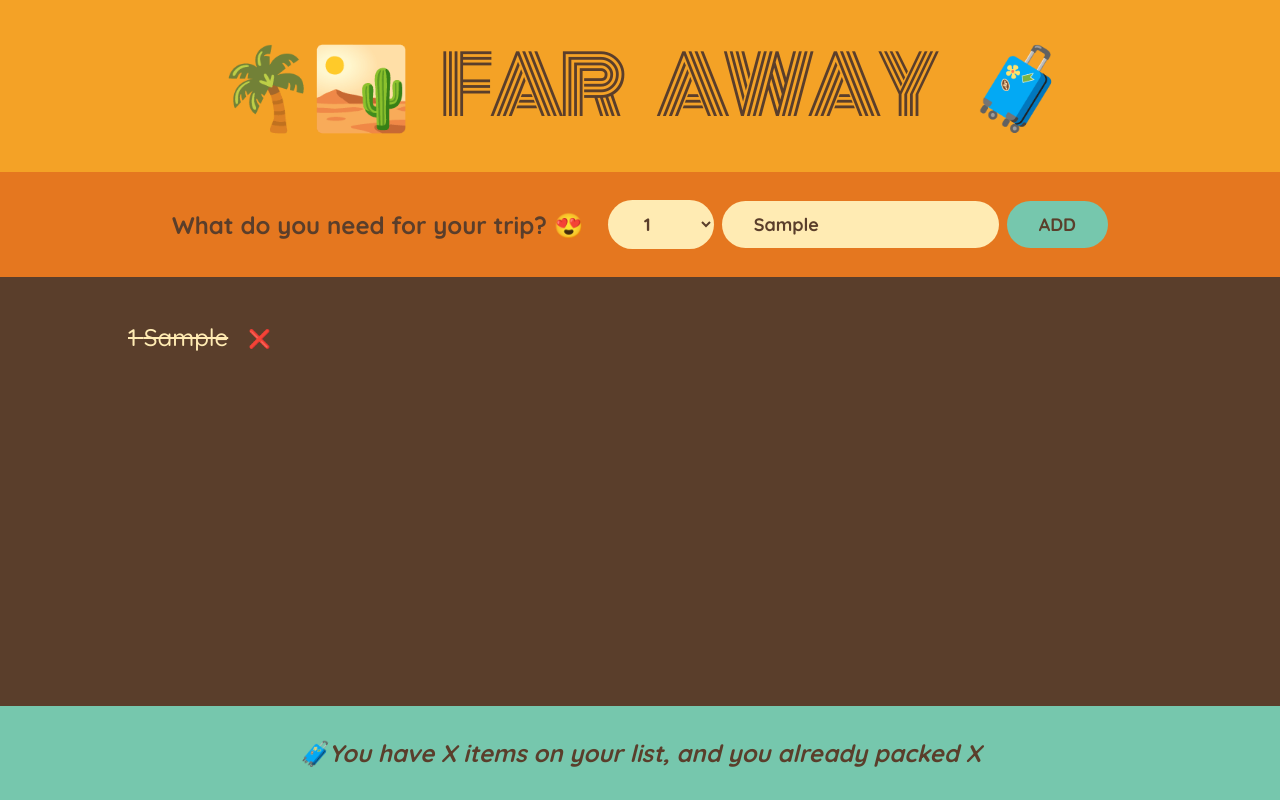
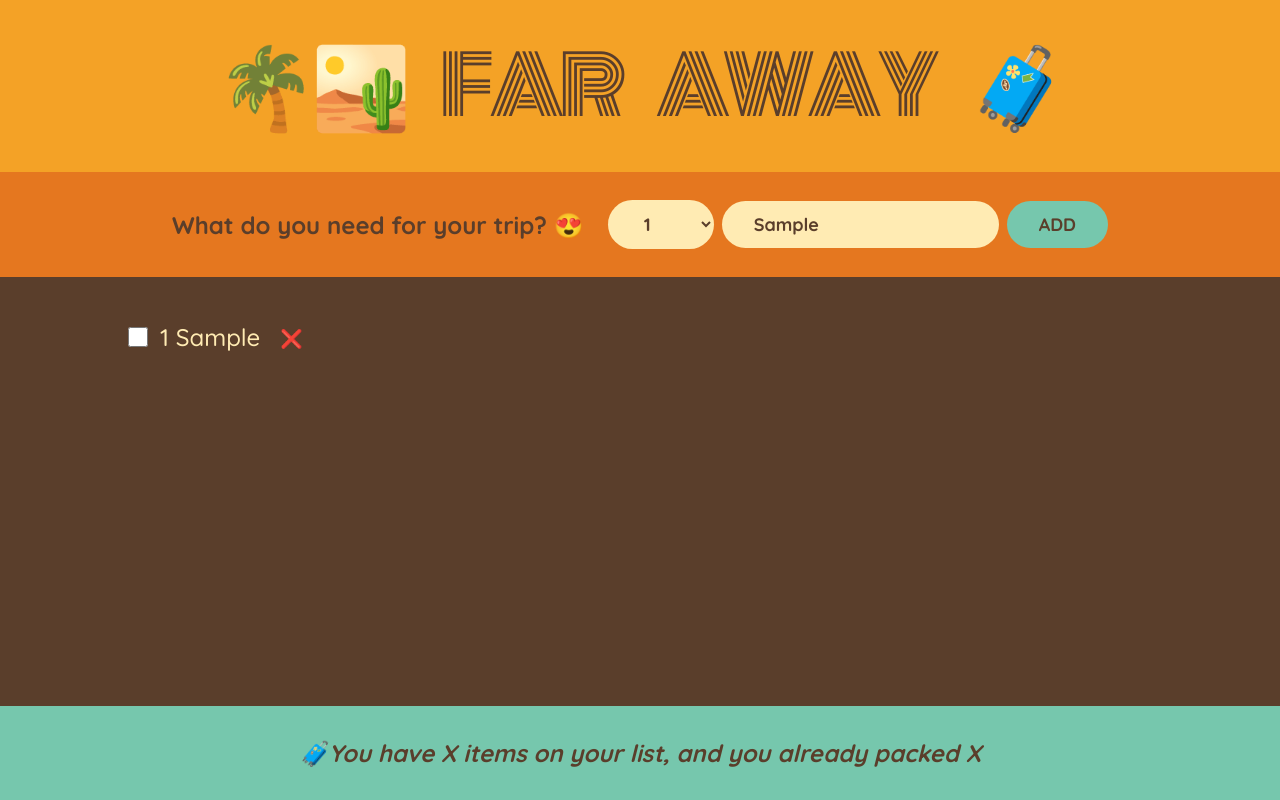
Before and after one commit to fatemeh-khoshkam/miniReactProjects, a React (Create React App) app in the folder 04-travel-list/: page / in a window 1280 px wide. Both pictures are taken after typing "Sample" into the empty fields and a click on the button "ADD". Built offline with nearby package versions, Linux system fonts and the light colour scheme.

Commit message:
toggling items

```diff
--- a/04-travel-list/src/App.js
+++ b/04-travel-list/src/App.js
@@ -16,11 +16,24 @@
   function itemDeleteHandler(id) {
     setItems((items) => items.filter((item) => item.id !== id));
   }
+
+  function toggleItemHandler(id) {
+    setItems((items) =>
+      items.map((item) =>
+        item.id === id ? { ...item, packed: !item.packed } : item
+      )
+    );
+  }
+
   return (
     <div className="app">
       <Logo />
       <Form onAddItems={addItem} />
-      <PackingList items={items} onDeleteItem={itemDeleteHandler} />
+      <PackingList
+        items={items}
+        onDeleteItem={itemDeleteHandler}
+        onToggleItem={toggleItemHandler}
+      />
       <Stats />
     </div>
   );
@@ -40,7 +53,7 @@
     const newItem = {
       quantity,
       description,
-      packed: true,
+      packed: false,
       id: Math.floor(Math.random() * 100 + 3),
     };
     onAddItems(newItem);
@@ -67,20 +80,31 @@
     </form>
   );
 }
-function PackingList({ items, onDeleteItem }) {
+function PackingList({ items, onDeleteItem, onToggleItem }) {
   return (
     <div className="list">
       <ul>
         {items.map((item) => (
-          <Item item={item} key={item.id} onDeleteItem={onDeleteItem} />
+          <Item
+            item={item}
+            key={item.id}
+            onToggleItem={onToggleItem}
+            onDeleteItem={onDeleteItem}
+          />
         ))}
       </ul>
     </div>
   );
 }
-function Item({ item, onDeleteItem }) {
+function Item({ item, onDeleteItem, onToggleItem }) {
   return (
     <li>
+      <input
+        key={item.id}
+        type="checkbox"
+        value={item.packed}
+        onChange={() => onToggleItem(item.id)}
+      />
       <span style={item.packed ? { textDecoration: "line-through" } : {}}>
         {item.quantity} {item.description}
       </span>
```
